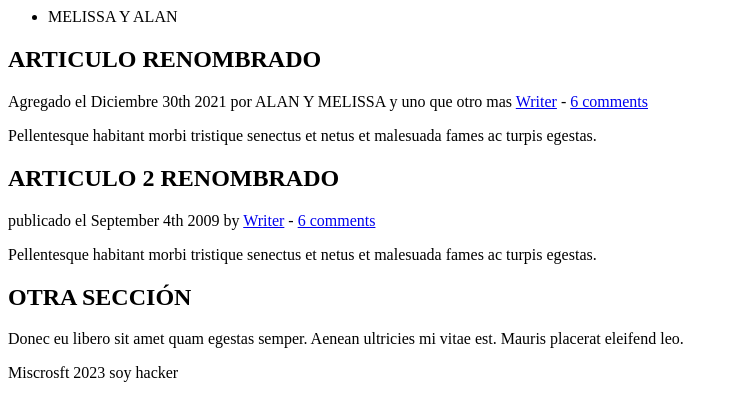
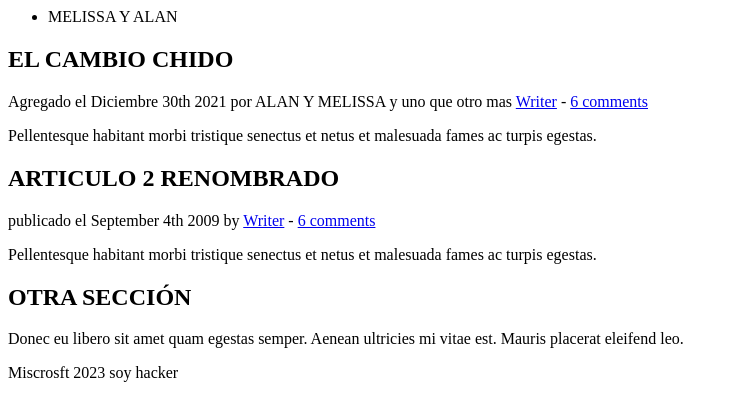
Before and after one commit to Alanpi-hub/proyecto-1, a plain HTML site: page index.html in a window 1280 px wide. Shown: the whole page, without its empty margins (0-738 px from the left). Drawn offline with Linux system fonts and the light colour scheme.

Commit message:
Acepto el cambio chido

```diff
--- a/index.html
+++ b/index.html
@@ -20,7 +20,7 @@
 
 		<article>
 			<header>
-				<h2>ARTICULO RENOMBRADO</h2>
+				<h2>EL CAMBIO CHIDO</h2>
 				<p>Agregado el <time datetime="2022-12-30T16:31:24+02:00">Diciembre 30th 2021</time> por ALAN Y MELISSA y uno que otro mas <a href="#">Writer</a> - <a href="#comments">6 comments</a></p>
 			</header>
 			<p>Pellentesque habitant morbi tristique senectus et netus et malesuada fames ac turpis egestas.</p>
```
